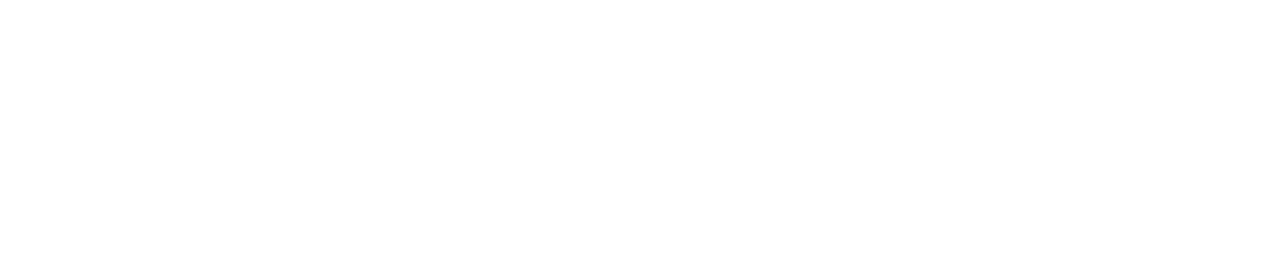
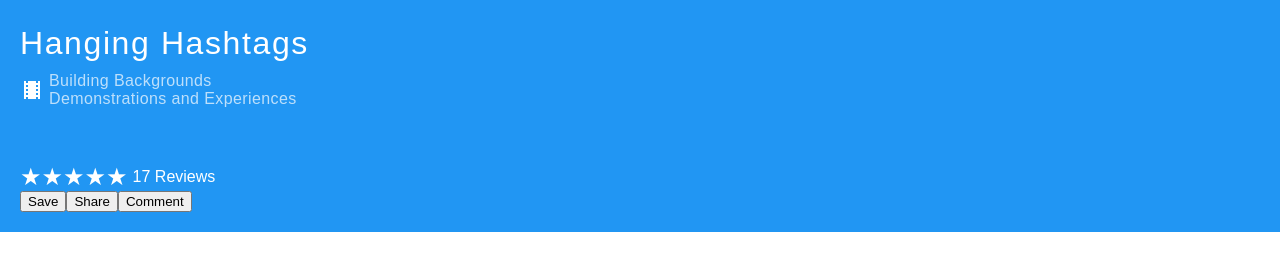
Before and after one commit to lifayt/ellevation-interview, a React app: page / in a window 1280 px wide. Built offline with nearby package versions, Linux system fonts and the light colour scheme.

Commit message:
Header/ratings/buttons

```diff
--- a/package.json
+++ b/package.json
@@ -5,7 +5,8 @@
   "dependencies": {
     "react": "^16.2.0",
     "react-dom": "^16.2.0",
-    "react-scripts": "1.1.1"
+    "react-scripts": "1.1.1",
+    "react-stars": "^2.2.5"
   },
   "scripts": {
     "start": "react-scripts start",
--- a/src/app/App.js
+++ b/src/app/App.js
@@ -1,10 +1,11 @@
 import React, { Component } from 'react';
+import Header from './presenters/header/Header';
+
 class App extends Component {
   render() {
     return (
       <div className="App">
-        <div className="header">
-        </div>
+        <Header />
         <div className="container">
         </div>
       </div>
--- a/src/app/css/index.css
+++ b/src/app/css/index.css
@@ -3,3 +3,57 @@ body {
   padding: 0;
   font-family: sans-serif;
 }
+
+/* Palette generated by Material Palette - materialpalette.com/blue/indigo */
+
+.dark-primary-color    { background: #1976D2; }
+.default-primary-color { background: #2196F3; }
+.light-primary-color   { background: #BBDEFB; }
+.text-primary-color    { color: #FFFFFF; }
+.accent-color          { background: #536DFE; }
+.primary-text-color    { color: #212121; }
+.secondary-text-color  { color: #757575; }
+.divider-color         { border-color: #BDBDBD; }
+
+
+.banner.container {
+  height: 20%;
+  padding: 20px;
+}
+
+.headings.container {
+  margin-bottom: 50px;
+}
+
+.header {
+  font-weight: 300;
+  letter-spacing: 0.1rem;
+  margin: 5px 0px;
+}
+
+h5.subheader {
+  opacity: 0.7;
+  font-weight: 300;
+  margin: 5px 0px;
+  font-size: 1.00rem;
+  letter-spacing: 0.025rem;
+}
+
+div.subheader.container {
+  display: flex;
+  justify-content: flex-start;
+}
+
+img.logo {
+  padding: 5px 5px 5px 0px;
+}
+
+.ratings.container {
+  display: flex;
+  justify-content: flex-start;
+  align-items: center;
+}
+
+.ratings.text {
+  padding-left: 5px;
+}
--- /dev/null
+++ b/src/app/presenters/header/Header.js
@@ -0,0 +1,47 @@
+import React from 'react';
+import logo from '../../assets/ic_local_movies_white_24px.svg';
+import ReactStars from 'react-stars';
+
+function Header(props) {
+  return (
+    <div className="banner container default-primary-color">
+      <div className="headings container">
+        <h1 className="header text-primary-color">
+          Hanging Hashtags
+        </h1>
+        <div className="subheader container">
+          <img className="logo" src={logo} />
+          <h5 className="subheader text-primary-color">
+            Building Backgrounds
+            <br />
+            Demonstrations and Experiences
+          </h5>
+        </div>
+      </div>
+      <div className="ratings container ">
+        <ReactStars
+          count={5}
+          size={24}
+          color1={'#ffffff'}
+          color2={'#ffd055'}
+        />
+        <span className="ratings text text-primary-color">
+          17 Reviews
+        </span>
+      </div>
+      <div className="social buttons">
+        <button type="button" className="save button">
+          Save
+        </button>
+        <button type="button" className="share button">
+          Share
+        </button>
+        <button type="button" className="comment button">
+          Comment
+        </button>
+      </div>
+    </div>
+  );
+}
+
+export default Header
--- a/src/index.js
+++ b/src/index.js
@@ -1,5 +1,6 @@
 import React from 'react';
 import ReactDOM from 'react-dom';
 import App from './app/App';
+import './app/css/index.css';
 
 ReactDOM.render(<App />, document.getElementById('root'));
```
Also changed, not shown: src/app/assets/ic_local_movies_white_24px.svg (added), 3 other files.
